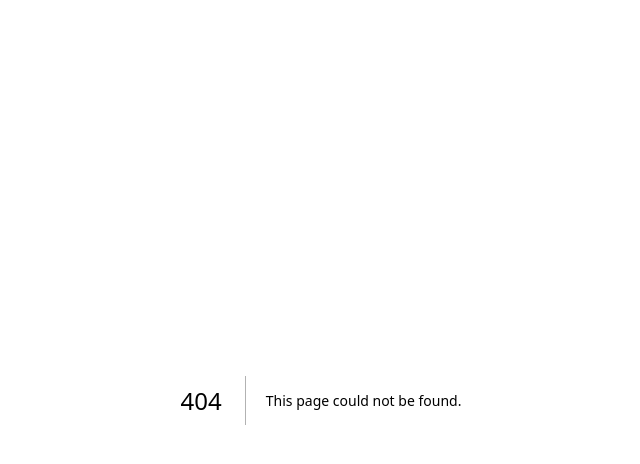
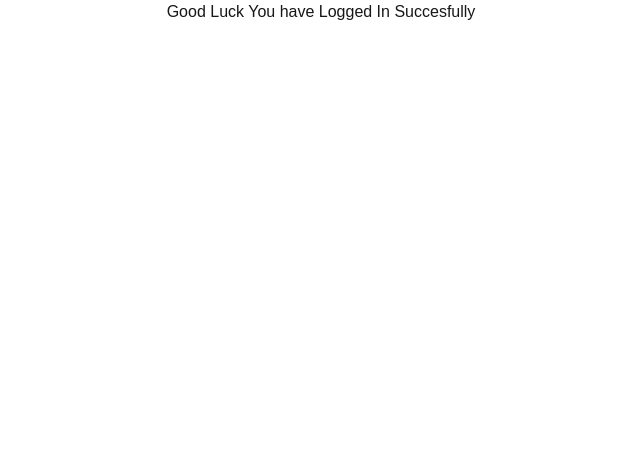
Before and after one commit to RavimalRanathunga/SpiritX_Byteforge_01, a Next.js app in the folder secureconnect/: page /dashboard in a window 1280 px wide. Before the commit this address had no page. Shown: the top 464 px of the page, without its empty margins (319-959 px from the left). Built offline with nearby package versions, Linux system fonts and the light colour scheme.

Commit message:
add middleware and nextconfig

```diff
--- /dev/null
+++ b/secureconnect/app/dashboard/page.tsx
@@ -0,0 +1,8 @@
+export default function Dashboard()
+{
+    return(
+        <div className="flex justify-center items-center">
+            <h1>Good Luck You have Logged In Succesfully</h1>
+        </div>
+    );
+}
--- a/secureconnect/auth.config.ts
+++ b/secureconnect/auth.config.ts
@@ -10,12 +10,12 @@ export const authConfig = {
           const isOnDashboard = nextUrl.pathname.startsWith('/dashboard');
           if (isOnDashboard) {
             if (isLoggedIn) return true;
-            return false; // Redirect unauthenticated users to login page
+            return false;
           } else if (isLoggedIn) {
             return Response.redirect(new URL('/dashboard', nextUrl));
           }
           return true;
         },
       },
-      providers: [], // Add providers with an empty array for now
+      providers: [],
 } satisfies NextAuthConfig;
--- /dev/null
+++ b/secureconnect/middleware.ts
@@ -0,0 +1,8 @@
+import NextAuth from 'next-auth';
+import { authConfig } from './auth.config';
+
+export default NextAuth(authConfig).auth;
+
+export const config = {
+  matcher: ['/((?!api|_next/static|_next/image|.*\\.png$).*)'],
+};
```
